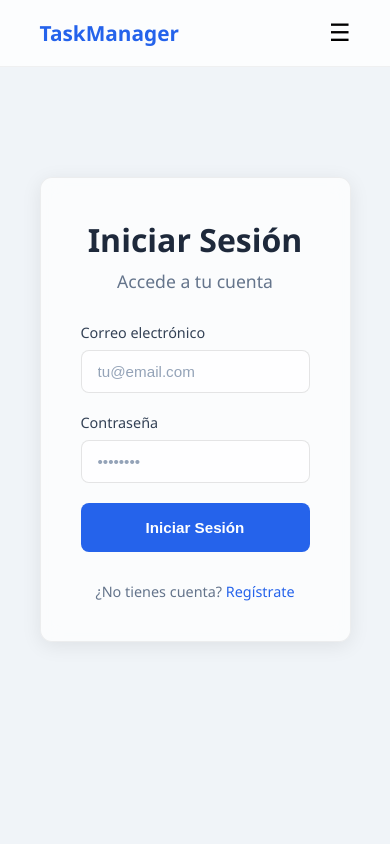
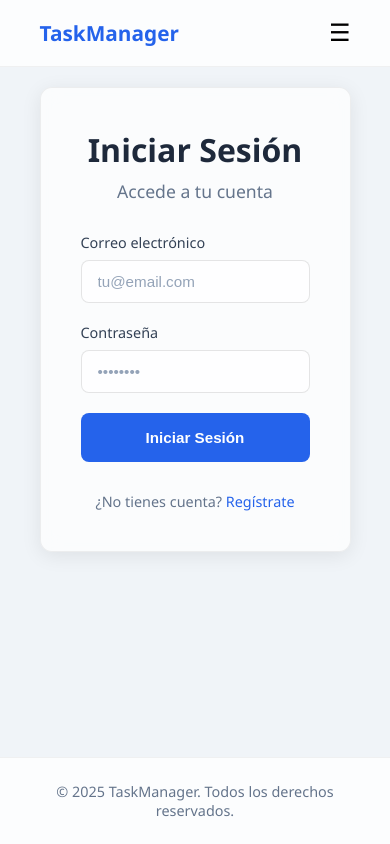
Before and after one commit to AaronZumarraga/tareas, a Vue app: page /iniciar-sesion in a window 390 px wide. Built offline with nearby package versions, Linux system fonts and the light colour scheme; the HTML template or start-up script is replaced by a standard one.

Commit message:
Add footer to App.vue and adjust styles for improved layout in IniciarSesion.vue

```diff
--- a/src/App.vue
+++ b/src/App.vue
@@ -28,6 +28,11 @@ const toggleMenu = () => {
     <main class="container">
       <RouterView />
     </main>
+    <footer>
+      <div class="container">
+        <p>&copy; {{ new Date().getFullYear() }} TaskManager. Todos los derechos reservados.</p>
+      </div>
+    </footer>
   </div>
 </template>
 
@@ -122,6 +127,23 @@ nav.open {
 main {
   flex: 1;
   padding: 40px 20px;
+  padding-bottom: 60px; /* Increased bottom padding */
+  min-height: calc(100vh - 200px); /* Ensure minimum height */
+}
+
+footer {
+  background: rgba(255, 255, 255, 0.8);
+  backdrop-filter: blur(10px);
+  -webkit-backdrop-filter: blur(10px);
+  border-top: 1px solid rgba(0, 0, 0, 0.05);
+  padding: 1.5rem 0;
+  text-align: center;
+  margin-top: auto;
+}
+
+footer p {
+  color: #64748b;
+  font-size: 0.9rem;
 }
 
 @media (max-width: 768px) {
@@ -138,5 +160,10 @@ main {
     background: white;
     z-index: 10;
   }
+
+  main {
+    padding: 20px;
+    padding-bottom: 40px;
+  }
 }
 </style>
--- a/src/views/IniciarSesion.vue
+++ b/src/views/IniciarSesion.vue
@@ -133,7 +133,14 @@ const handleRegistroSubmit = () => {
   justify-content: center;
   align-items: flex-start;
   padding-top: 40px;
-  min-height: calc(100vh - 200px);
-  flex-direction: column; /* Changed to column for better responsiveness */
+  padding-bottom: 40px; /* Add bottom padding for footer spacing */
+  min-height: auto; /* Remove fixed min-height */
+}
+
+@media (max-width: 768px) {
+  .iniciar-sesion {
+    padding-top: 20px;
+    padding-bottom: 30px;
+  }
 }
 </style>
```
